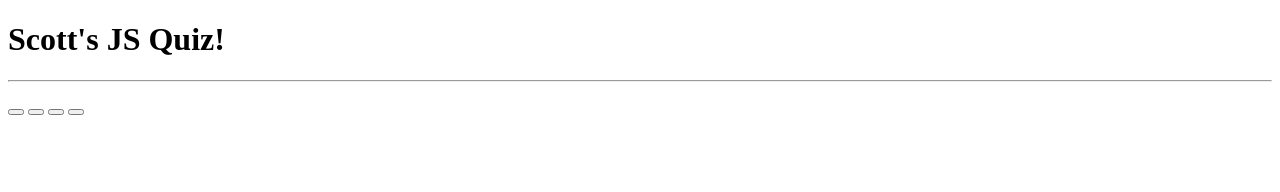
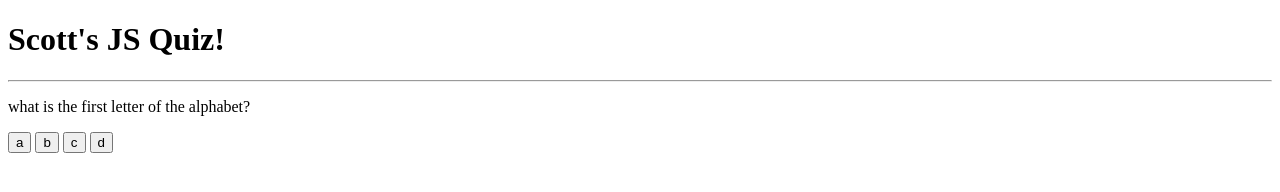
Before and after one commit to sehouse/code-quiz, a plain HTML site: page index.html in a window 1280 px wide. Both pictures are taken after a click on the button "Start Game!". Drawn offline with nearby package versions, Linux system fonts and the light colour scheme.

Commit message:
Quiz now properly goes through question array.

```diff
--- a/index.html
+++ b/index.html
@@ -37,13 +37,13 @@
 
                 <div class="buttons">
 
-                    <button id="choice-one"><span id="answer-one"></span></button>
+                    <button id="choice-one" onclick="checkAnswer('1')"><span id="answer-one"></span></button>
 
-                    <button id="choice-two"><span id="answer-two"></span></button>
+                    <button id="choice-two" onclick="checkAnswer('2')"><span id="answer-two"></span></button>
 
-                    <button id="choice-three"><span id="answer-three"></span></button>
+                    <button id="choice-three" onclick="checkAnswer('3')"><span id="answer-three"></span></button>
 
-                    <button id="choice-four"><span id="answer-four"></span></button>
+                    <button id="choice-four" onclick="checkAnswer('4')"><span id="answer-four"></span></button>
 
                 </div>
             </div>
--- a/script.js
+++ b/script.js
@@ -1,8 +1,63 @@
+var score = 0;
+var questionCounter = 0;
+
+
 $("#start-button").on("click", startGame);
-
-$("#quiz-content").hide();
 
 function startGame() {
     $("#intro").hide();
     $("#quiz-content").show();
+    showQuestion();
+
 }
+
+function showQuestion() {
+    var questionText = questions[questionCounter];
+    $("#quiz-question").text(questionText.question);
+    $("#answer-one").text(questionText.answerA);
+    $("#answer-two").text(questionText.answerB);
+    $("#answer-three").text(questionText.answerC);
+    $("#answer-four").text(questionText.answerD);
+}
+
+function checkAnswer() {
+    if (questionCounter < questions.length) {
+        questionCounter++;
+        showQuestion();
+    }
+}
+
+var questions = [
+
+    {
+        question: "what is the first letter of the alphabet?",
+        answerA: "a",
+        answerB: "b",
+        answerC: "c",
+        answerD: "d",
+        correct: "1"
+    },
+    {
+        question: "what is the second letter of the alphabet?",
+        answerA: "a",
+        answerB: "b",
+        answerC: "c",
+        answerD: "d",
+        correct: "2"
+    },
+    {
+        question: "what is the third letter of the alphabet?",
+        answerA: "a",
+        answerB: "b",
+        answerC: "c",
+        answerD: "d",
+        correct: "3"
+    }
+]
+
+
+//start screen is nested in #intro
+//quiz elements are nested in #quiz-content
+//quiz question is #quiz-question
+//buttons are #choice-one, #choice-two, #choice-three, #choice-four
+//button spans are #answer-one, #answer-two, #answer-three, #answer-four
--- a/style.css
+++ b/style.css
@@ -0,0 +1,3 @@
+#quiz-content{
+    display: none;
+}
```
